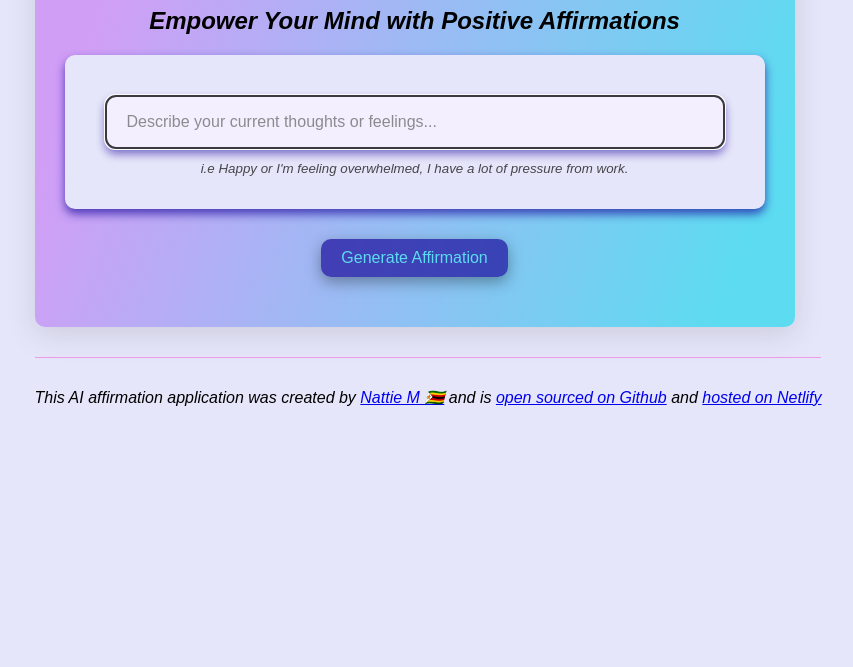
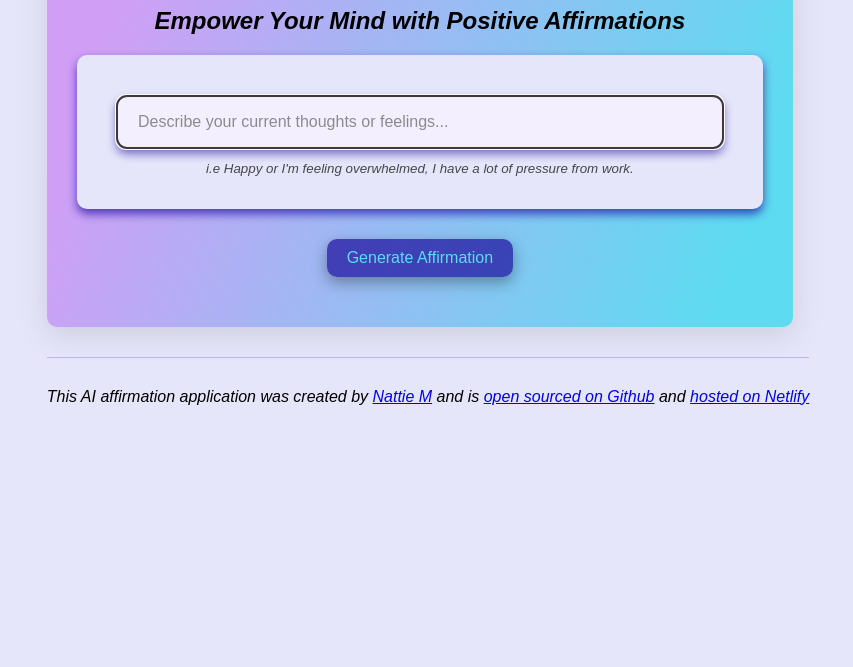
Before and after one commit to Nattie14/Affirmify, a plain HTML site: page index.html in a window 1280 px wide. Shown: the part 133-800 px from the top of the page, without its empty margins (212-1065 px from the left). Drawn offline with nearby package versions, Linux system fonts and the light colour scheme.

Commit message:
Update index.html

```diff
--- a/index.html
+++ b/index.html
@@ -34,7 +34,7 @@
         <footer>
             <em>
                 This AI affirmation application was created by
-                <a href="https://github.com/Nattie14" target="_blank">Nattie M 🇿🇼</a>
+                <a href="https://github.com/Nattie14" target="_blank">Nattie M</a>
                 and is
                 <a href="https://github.com/Nattie14/Affirmify" target="_blank">open sourced on Github</a>
                 and
```
